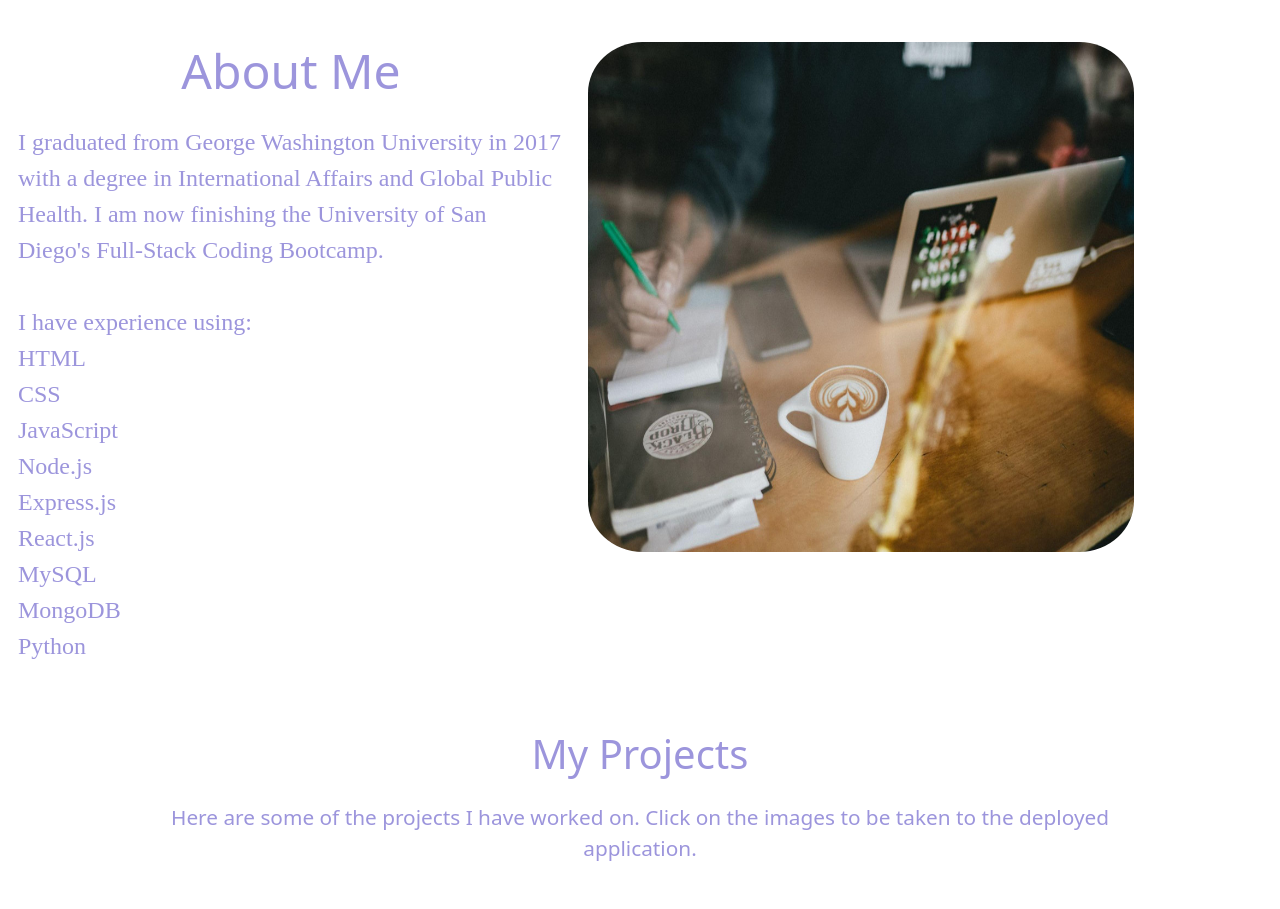
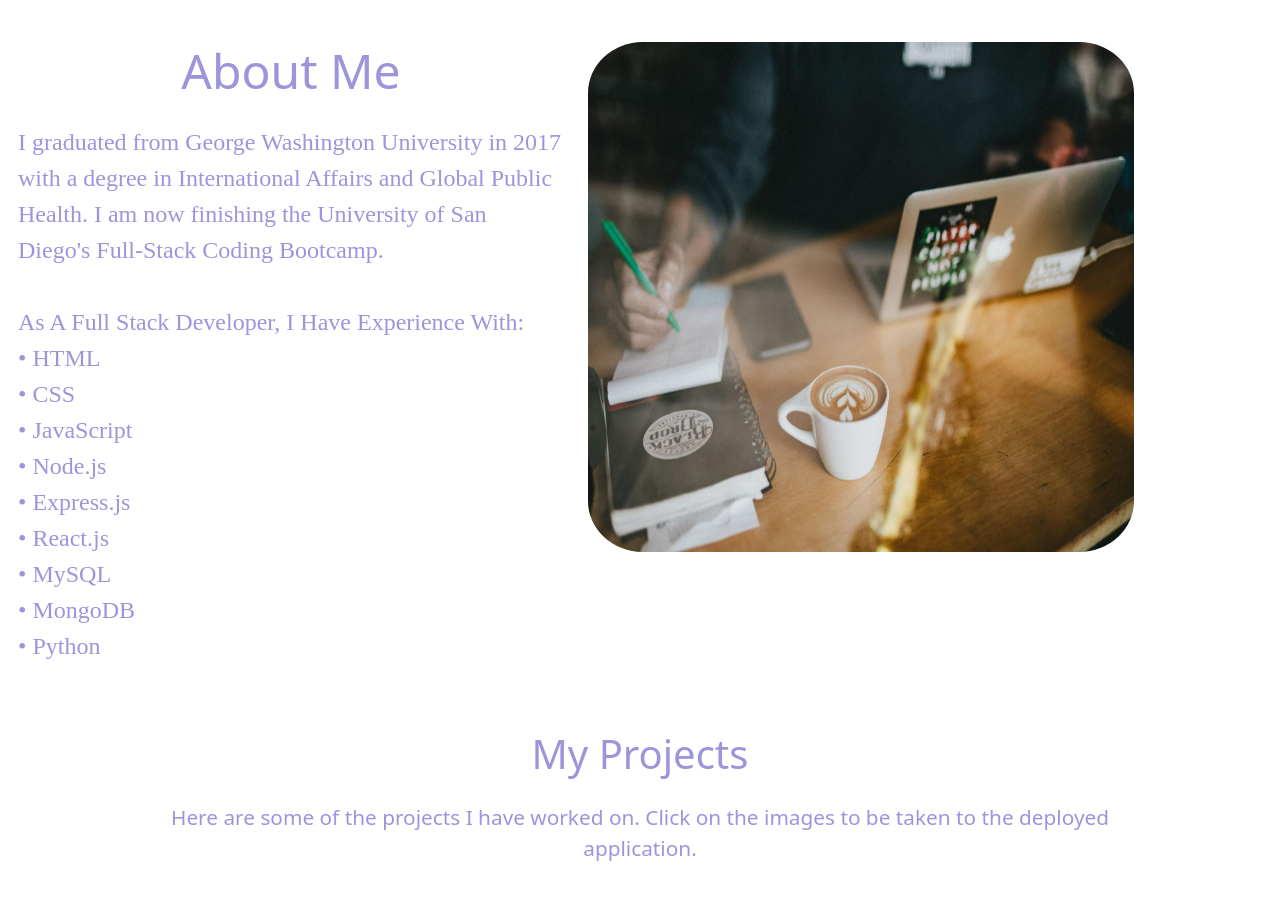
Before and after one commit to TheRealGeneParmesan/Portfolio-Using-React, a React (Create React App) app in the folder porfolio/: page / in a window 1280 px wide. Shown: the part 1040-1949 px from the top of the page. Built offline with nearby package versions, Linux system fonts and the light colour scheme; the HTML template or start-up script is replaced by a standard one.

Commit message:
added bullet points to skills

```diff
--- a/porfolio/src/App.js
+++ b/porfolio/src/App.js
@@ -1,10 +1,9 @@
-import React, { useRef } from "react";
+import React from "react";
 import Header from "./Components/Header";
 import Introduction from "./Components/Intro";
 import About from "./Components/About";
 import Portfolio from "./Components/Portfolio";
 import Contact from "./Components/Contact";
-// import Project from "./Components/Project";
 import Footer from "./Components/Footer";
 import "./App.css";
 
--- a/porfolio/src/Components/About.js
+++ b/porfolio/src/Components/About.js
@@ -24,26 +24,27 @@ function About() {
                         <p className="leading-relaxed m1-md-4" style={paragraphStyle}>
                             I graduated from George Washington University in 2017 with a degree
                             in International Affairs and Global Public Health. I am now finishing the University of San Diego's Full-Stack Coding
-                            Bootcamp. <br></br>
-                            <br></br>I have experience using:
-                            <br></br>
-                            HTML
-                            <br></br>
-                            CSS
-                            <br></br>
-                            JavaScript
-                            <br></br>
-                            Node.js
-                            <br></br>
-                            Express.js
-                            <br></br>
-                            React.js
-                            <br></br>
-                            MySQL
-                            <br></br>
-                            MongoDB
-                            <br></br>
-                            Python
+                            Bootcamp.
+                            <br /><br />
+                            As A Full Stack Developer, I Have Experience With:
+                            <br />
+                            <span>&bull; HTML</span>
+                            <br />
+                            <span>&bull; CSS</span>
+                            <br />
+                            <span>&bull; JavaScript</span>
+                            <br />
+                            <span>&bull; Node.js</span>
+                            <br />
+                            <span>&bull; Express.js</span>
+                            <br />
+                            <span>&bull; React.js</span>
+                            <br />
+                            <span>&bull; MySQL</span>
+                            <br />
+                            <span>&bull; MongoDB</span>
+                            <br />
+                            <span>&bull; Python</span>
                         </p>
                     </div>
                     <div className="photo col-sm-12 col-md-6">
@@ -55,7 +56,7 @@ function About() {
                     </div>
                 </div>
             </div>
-        </section>
+        </section >
     );
 }
 
```
